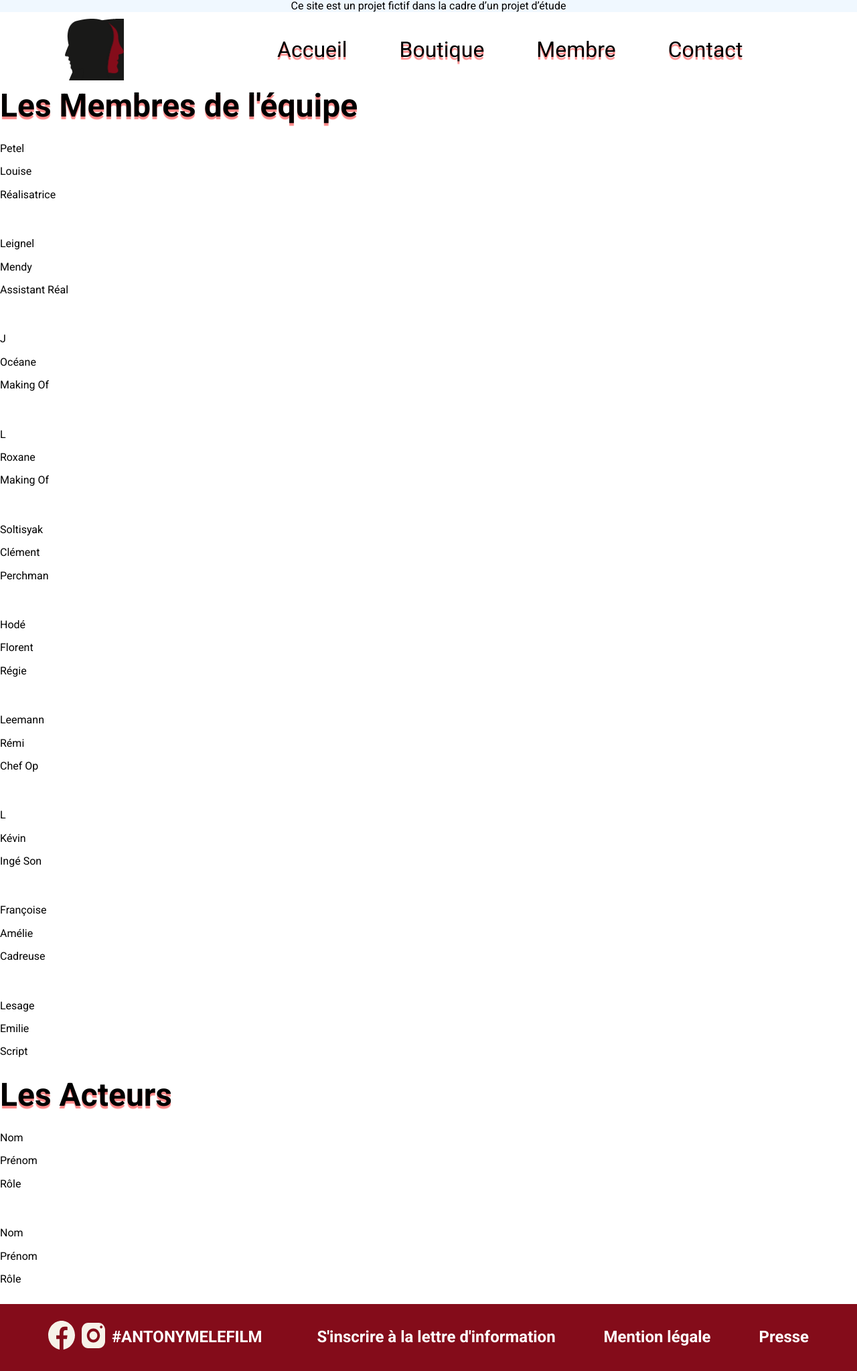
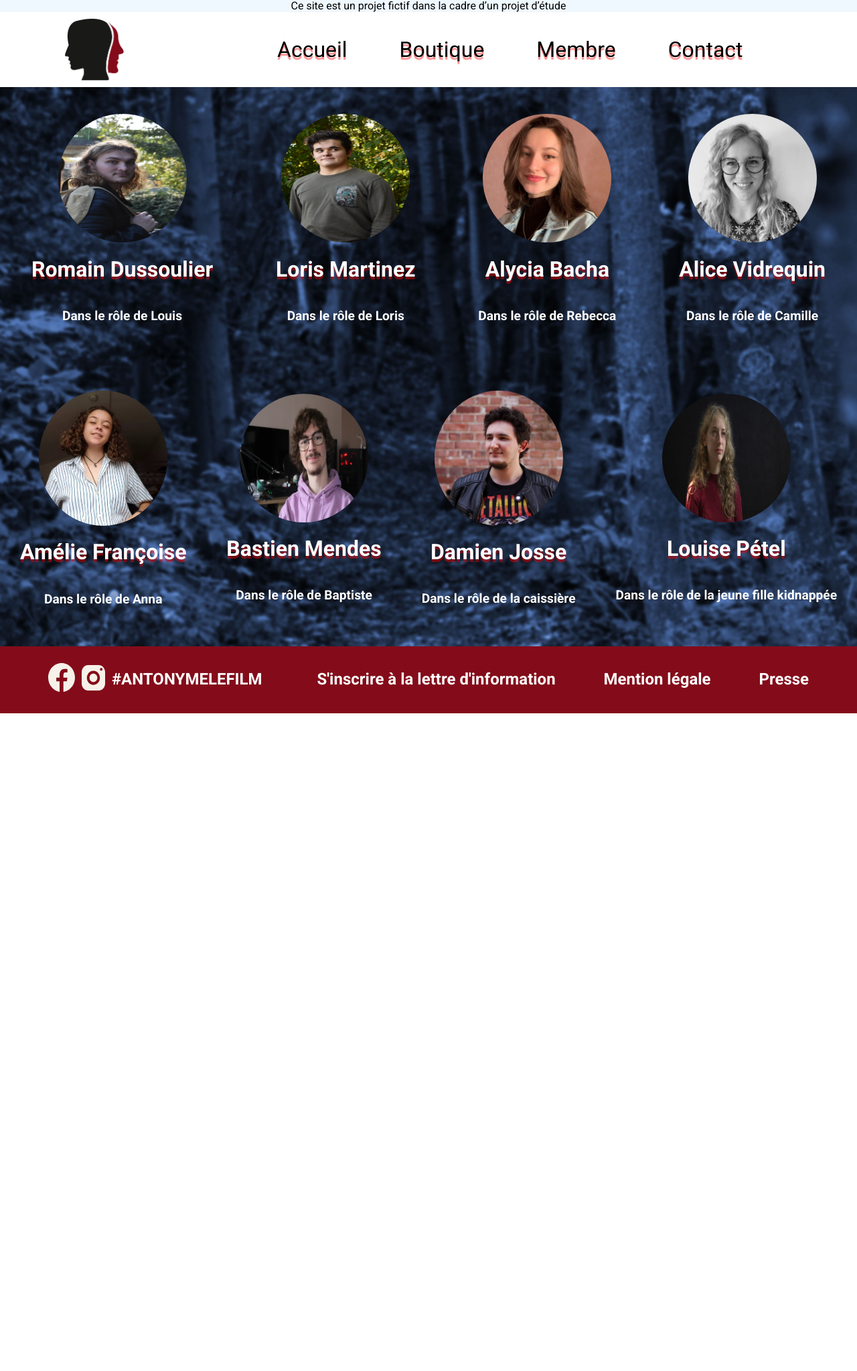
Before and after one commit to Balfoo/Antonyme, a PHP site: page /antonyme/membre in a window 1280 px wide. Shown: the whole page at 67% size. After the commit the page ends 1065 px from the top, so only its background shows below. Run offline with PHP 8.4, Linux system fonts and the light colour scheme.

Commit message:
Ajouts - Acteurs - perso page d'accueil - compte à rebour

```diff
--- a/asset/accueil.css
+++ b/asset/accueil.css
@@ -4,7 +4,6 @@
 
 .accueil_texte-banniere p {
     color: white;
-    margin: 70px 0;
     font-size: 27px;
 }
 
@@ -41,6 +40,7 @@
 .accueil_texte-banniere {
     padding: 40px 49% 160px 0;
     position: relative;
+    margin-bottom: 27px;
 }
 
 .accueil_video {
@@ -80,6 +80,17 @@
     right: 0;
 }
 
+#affichage {
+    margin-bottom: 70px;
+    font-size: 27px;
+    border: 3px #840C1A solid;
+    padding: 8px;
+}
+#affichage strong {
+  text-shadow: 0px 4px 1px rgba(255, 0, 0, 0.47);
+}
+
+
 
 @media (max-width:1000px) {
     .accueil_personnage-img {
--- /dev/null
+++ b/asset/membres.css
@@ -0,0 +1,55 @@
+.acteur h1{
+font-size: 2rem !important;
+color: white;
+}
+.acteur h3{
+    font-size: 1.2rem;
+}
+.acteur img{
+    border-radius: 50%;
+    max-width: 15vw;
+
+}
+.acteur{
+    display: flex;
+    flex-direction: column;
+    margin: auto;
+    align-items: center;
+    padding: 5vh 0vw;
+}
+.membre_1{
+    margin: auto;
+    display: flex;
+     flex-direction: row;
+}
+
+.membre_2{
+margin: auto;
+display: flex;
+     flex-direction: row;
+}
+.banniere_membre{
+    background: url('../asset/img/foret_assombri1.jpg');
+    background-repeat: no-repeat;
+    background-size: cover;
+    background-position: center;
+    color: white;
+}
+@media (max-width:800px) {
+    .acteur img{
+        border-radius: 50%;
+        max-width: 40vw;
+
+    }
+    .membre_1{
+        margin: auto;
+        display: flex;
+         flex-direction: column;
+    }
+
+    .membre_2{
+    margin: auto;
+    display: flex;
+         flex-direction: column;
+    }
+}
--- a/asset/style.css
+++ b/asset/style.css
@@ -107,8 +107,6 @@ header img {
   height: 92px;
   left: 75px;
   top: 8px;
-
-  background: url(asset/img/Logo.png);
 }
 
 @media (max-width:800px) {
--- a/partials/_header.php
+++ b/partials/_header.php
@@ -10,6 +10,7 @@
     <link rel="stylesheet" href="asset/mentions-legales.css">
     <link rel="stylesheet" href="asset/accueil.css">
     <link rel="stylesheet" href="asset/presse.css">
+    <link rel="stylesheet" href="asset/membres.css">
     <link rel="stylesheet" href="asset/style.css">
     <link rel="stylesheet" href="asset/normalize.css"> <!--Doit toujours être en dernier ! -->
 </head>
--- a/view/membre_view.php
+++ b/view/membre_view.php
@@ -2,135 +2,68 @@
 include('partials/_header.php');
 ?>
 
-<div >
-  <section >
-  <h2>Les Membres de l'équipe</h2>
-    <!-- Membre 1 -->
-  <div >
-    <div >
-      <img  src="">
-      <div >
-        <p>Petel</p>
-        <p>Louise</p>
-        <p>Réalisatrice</p>
+
+  <section class="banniere_membre">
+    <div class="membre_1">
+
+
+      <!-- Membre 1 -->
+
+      <div class="acteur">
+        <img src="asset/img/DSC_0020.JPG">
+        <h1>Romain Dussoulier</h1>
+        <h3>Dans le rôle de Louis</h3>
       </div>
-      <img src="">
-    </div>
-    <!-- Membre 2 -->
-    <div>
-      <img src="">
-      <div>
-        <p>Leignel</p>
-        <p>Mendy</p>
-        <p>Assistant Réal</p>
+
+      <div class="acteur">
+        <img src="asset/img/DSC_0039.JPG">
+        <h1>Loris Martinez</h1>
+        <h3>Dans le rôle de Loris</h3>
       </div>
-      <img src="">
-    </div>
-    <!-- Membre 3 -->
-    <div>
-      <img  src="">
-      <div>
-        <p>J</p>
-        <p>Océane</p>
-        <p>Making Of</p>
+
+      <div class="acteur">
+        <img src="asset/img/alycia.jpg">
+        <h1>Alycia Bacha</h1>
+        <h3>Dans le rôle de Rebecca</h3>
       </div>
-      <img src="">
-    </div>
-    <!-- Membre 4 -->
-    <div>
-      <img  src="">
-      <div>
-        <p>L</p>
-        <p>Roxane</p>
-        <p>Making Of</p>
+
+      <div class="acteur">
+        <img src="asset/img/alice.jpg">
+        <h1>Alice Vidrequin</h1>
+        <h3>Dans le rôle de Camille</h3>
       </div>
-      <img src="">
-    </div>
-    <!-- Membre 5 -->
-    <div>
-      <img  src="">
-      <div>
-        <p>Soltisyak</p>
-        <p>Clément</p>
-        <p>Perchman</p>
+</div>
+
+    <div class="membre_2">
+      <div class="acteur">
+        <img src="asset/img/amelie.png">
+        <h1>Amélie Françoise</h1>
+        <h3>Dans le rôle de Anna</h3>
       </div>
-      <img src="">
-    </div>
-    <!-- Membre 6 -->
-    <div>
-      <img  src="">
-      <div>
-        <p>Hodé</p>
-        <p>Florent</p>
-        <p>Régie</p>
+
+      <div class="acteur">
+        <img src="asset/img/bastien.JPG">
+        <h1>Bastien Mendes</h1>
+        <h3>Dans le rôle de Baptiste</h3>
       </div>
-      <img src="">
-    </div>
-    <!-- Membre 7 -->
-    <div>
-      <img  src="">
-      <div>
-        <p>Leemann</p>
-        <p>Rémi</p>
-        <p>Chef Op</p>
+
+
+      <div class="acteur">
+        <img src="asset/img/damien.png">
+        <h1>Damien Josse</h1>
+        <h3>Dans le rôle de la caissière </h3>
       </div>
-      <img src="">
-    </div>
-    <!-- Membre 8 -->
-    <div>
-      <img  src="">
-      <div>
-        <p>L</p>
-        <p>Kévin</p>
-        <p>Ingé Son</p>
+
+      <div class="acteur">
+        <img src="asset/img/louise.jpg">
+        <h1>Louise Pétel</h1>
+        <h3>Dans le rôle de la jeune fille kidnappée</h3>
       </div>
-      <img src="">
-    </div>
-    <!-- Membre 9 -->
-    <div>
-      <img  src="">
-      <div>
-        <p>Françoise</p>
-        <p>Amélie</p>
-        <p>Cadreuse</p>
-      </div>
-      <img src="">
-    </div>
-     <!-- Membre 10 -->
-     <div>
-      <img  src="">
-      <div>
-        <p>Lesage</p>
-        <p>Emilie</p>
-        <p>Script</p>
-      </div>
-      <img src="">
-    </div>
-  </div>
-  <h2>Les Acteurs</h2>
-    <!-- Acteur 1 -->
-  <div >
-    <div >
-      <img  src="">
-      <div >
-        <p>Nom</p>
-        <p>Prénom</p>
-        <p>Rôle</p>
-      </div>
-      <img src="">
-    </div>
-    <!-- Acteur 2 -->
-    <div>
-      <img src="">
-      <div>
-        <p>Nom</p>
-        <p>Prénom</p>
-        <p>Rôle</p>
-      </div>
-      <img src="">
-    </div>
+
+</div>
+
 
   </section>
-<?php
+  <?php
 include('partials/_footer.php');
 ?>
```
Also changed, not shown: compte.js (added, +36 -0 lines), partials/_body.php (+3 -6 lines), asset/img/DSC_0020.JPG (added), asset/img/DSC_0039.JPG (added), asset/img/alice.jpg (added), asset/img/alycia.jpg (added), asset/img/amelie.png (added), asset/img/bastien.JPG (added), asset/img/damien.png (added), asset/img/foret_assombri1.jpg (renamed from asset/img/foret_assombri.jpg), asset/img/louise.jpg (added), asset/img/personnage.png (added).
